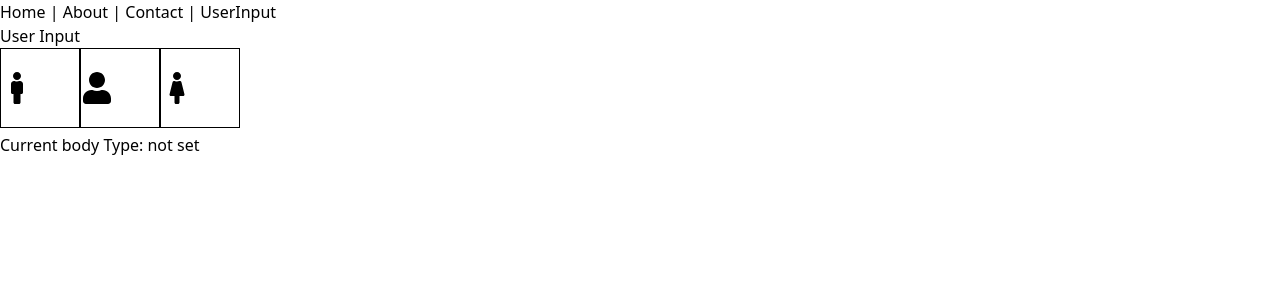
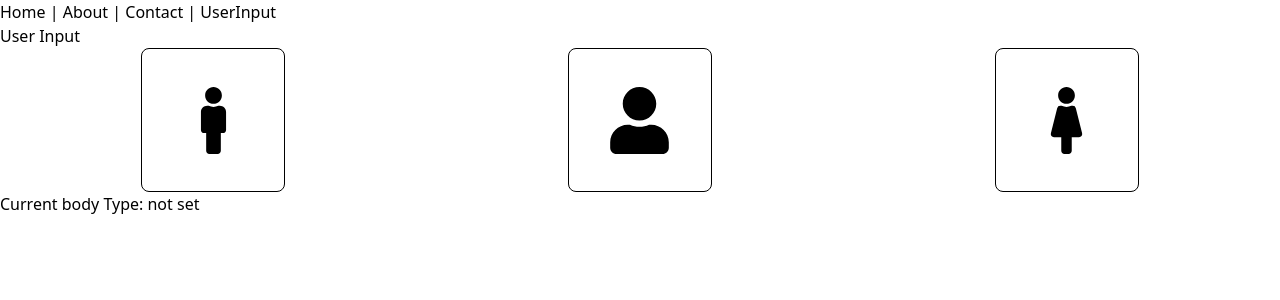
Before and after one commit to CS-472-Clothing-project/clothing-app, a React (Vite) app in the folder Frontend/MeasureLess/: page /userInput.tsx in a window 1280 px wide. Shown: the top 300 px of the page. Built offline with nearby package versions, Linux system fonts and the light colour scheme.

Commit message:
added hover feature and show selection

```diff
--- a/Frontend/MeasureLess/src/userInput.tsx
+++ b/Frontend/MeasureLess/src/userInput.tsx
@@ -1,48 +1,53 @@
-import React, { useState } from "react";
+import { useState } from "react";
 import { FaMale, FaFemale, FaUser } from "react-icons/fa";
 import "./assets/react.svg";
 
 
 function UserInput() {
     const[bodyType, setBodyType] = useState("");
+    //const[userFt, setUserFt] = useState("");
+    //const[userIn, setUserIn] = useState("");
     return(
-        <>
+        <div className="flex flex-col">
             <h1>User Input</h1>
-            <button
-                onClick={() => setBodyType("male")}
-                style={{
-                    width:"80px",
-                    height:"80px",
-                    border: "1px solid black",
-                    alignItems: "center",
-                    justifyContent: "center",
-                }}
-            ><FaMale size={32}/></button>
+
+            <div className="flex flex-row justify-around align-items-center">
+                <button
+                    onClick={() => {setBodyType("male")}}
+                    className={`w-36 h-36 border border-black rounded-lg flex justify-center items-center
+                        ${
+                        bodyType === "male"
+                            ? "border-blue-800 w-40 h-40"  //selected
+                            : "border-black hover:border-blue-800 hover:w-40 hover:h-40"    // not selected
+                    }`}
+                ><FaMale size={67}/></button>
 
 
-            <button
-                onClick={() => setBodyType("other")}
-                style={{
-                    width:"80px",
-                    height:"80px",
-                    border: "1px solid black",
-                }}
-            ><FaUser size={32}/></button>
+                <button
+                    onClick={() => setBodyType("other")}
+                    className={`w-36 h-36 border border-black rounded-lg flex justify-center items-center
+                        ${
+                        bodyType === "other"
+                            ? "border-blue-800 w-40 h-40"
+                            : "border-black hover:border-blue-800 hover:w-40 hover:h-40"
+                    }`}
+                ><FaUser size={67}/></button>
 
 
-            <button
-                onClick={() => setBodyType("female")}
-                style={{
-                    width:"80px",
-                    height:"80px",
-                    border: "1px solid black",
-                }}
-            ><FaFemale size={32}/></button>
-
+                <button
+                    onClick={() => setBodyType("female")}
+                    className={`w-36 h-36 border border-black rounded-lg flex justify-center items-center
+                        ${
+                        bodyType === "female"
+                            ? "border-blue-800 w-40 h-40"
+                            : "border-black hover:border-blue-800 hover:w-40 hover:h-40"
+                    }`}
+                ><FaFemale size={67}/></button>
+            </div>
 
 
             <p>Current body Type: {bodyType || "not set"}</p>
-        </>
+        </div>
     );
 }
 export default UserInput;
```
